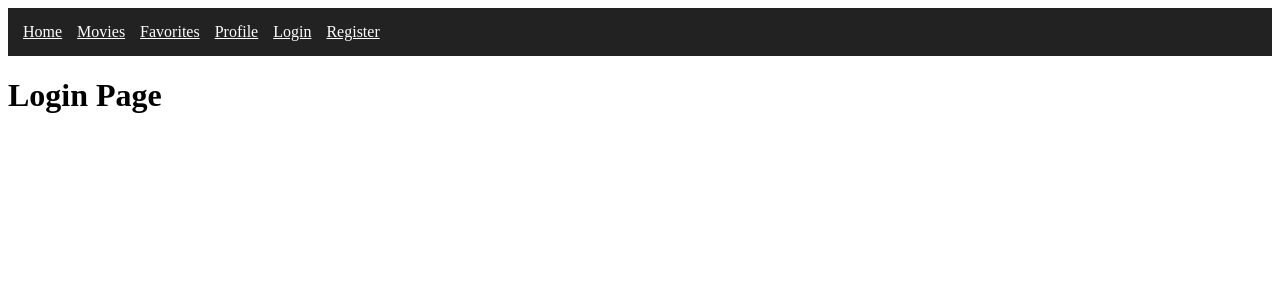
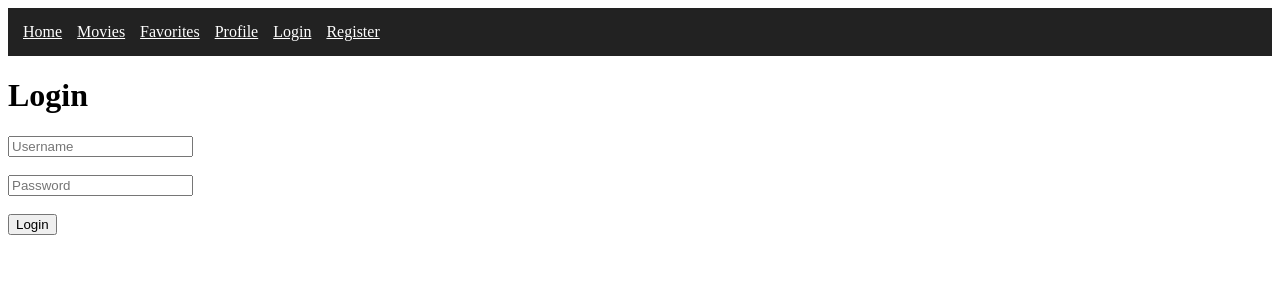
Before and after one commit to salsablqlh/Flixora, a React (Vite) app: page /login in a window 1280 px wide. Shown: the top 300 px of the page. Built offline with nearby package versions, Linux system fonts and the light colour scheme.

Commit message:
menambahkan authentication dan protected routes

```diff
--- a/src/App.jsx
+++ b/src/App.jsx
@@ -5,6 +5,7 @@ import {
 } from "react-router-dom";
 
 import Navbar from "./components/Navbar";
+import ProtectedRoute from "./routes/ProtectedRoute";
 
 import Home from "./pages/Home";
 import Movies from "./pages/Movies";
@@ -27,22 +28,38 @@ function App() {
 
         <Route
           path="/movies"
-          element={<Movies />}
+          element={
+            <ProtectedRoute>
+              <Movies />
+            </ProtectedRoute>
+          }
         />
 
         <Route
           path="/movie/:id"
-          element={<MovieDetail />}
+          element={
+            <ProtectedRoute>
+              <MovieDetail />
+            </ProtectedRoute>
+          }
         />
 
         <Route
           path="/favorites"
-          element={<Favorites />}
+          element={
+            <ProtectedRoute>
+              <Favorites />
+            </ProtectedRoute>
+          }
         />
 
         <Route
           path="/profile"
-          element={<Profile />}
+          element={
+            <ProtectedRoute>
+              <Profile />
+            </ProtectedRoute>
+          }
         />
 
         <Route
--- a/src/components/Navbar.jsx
+++ b/src/components/Navbar.jsx
@@ -1,6 +1,10 @@
 import { Link } from "react-router-dom";
+import { useContext } from "react";
+import { AuthContext } from "../context/AuthContext";
 
 function Navbar() {
+    const { isLoggedIn, logout } = useContext(AuthContext);
+
     return (
         <nav
            style={{
@@ -33,6 +37,12 @@ function Navbar() {
             <Link to="/register" style={{ color: "white" }}>
                 Register
             </Link>
+
+            {isLoggedIn && (
+                <button onClick={logout}>
+                    Logout
+                </button>
+            )}
         </nav>
     );
 }
--- /dev/null
+++ b/src/context/AuthContext.jsx
@@ -0,0 +1,33 @@
+import { createContext, useState } from "react";
+
+export const AuthContext = createContext();
+
+function AuthProvider({ children }) {
+    const [isLoggedIn, setIsLoggedIn] = useState(
+        localStorage.getItem("isLoggedIn") === "true"
+    );
+
+    const login = () => {
+        localStorage.setItem("isLoggedIn", "true");
+        setIsLoggedIn(true);
+    };
+
+    const logout = () => {
+        localStorage.removeItem("isLoggedIn");
+        setIsLoggedIn(false);
+    };
+
+    return (
+        <AuthContext.Provider
+          value={{
+            isLoggedIn,
+            login,
+            logout,
+          }}
+        >
+          {children}
+        </AuthContext.Provider>
+    );
+}
+
+export default AuthProvider;
--- a/src/main.jsx
+++ b/src/main.jsx
@@ -1,11 +1,14 @@
 import React from "react";
 import ReactDOM from "react-dom/client";
 import App from "./App";
+import AuthProvider from "./context/AuthContext";
 
 ReactDOM.createRoot(
   document.getElementById("root")
 ).render(
   <React.StrictMode>
-    <App />
+    <AuthProvider>
+      <App />
+    </AuthProvider>
   </React.StrictMode>
 );
--- a/src/pages/Login.jsx
+++ b/src/pages/Login.jsx
@@ -1,9 +1,73 @@
+import { useState, useContext } from "react";
+import { useNavigate } from "react-router-dom";
+
+import { AuthContext } from "../context/AuthContext";
+
 function Login() {
+    const navigate = useNavigate();
+
+    const { login } =
+      useContext(AuthContext);
+
+    const [username, setUsername] =
+      useState("");
+
+    const [password, setPassword] =
+      useState("");
+
+    const handleLogin = (e) => {
+        e.preventDefault();
+
+        const user = JSON.parse(
+            localStorage.getItem("user")
+        );
+
+        if (
+            user &&
+            username === user.username &&
+            password === user.password
+        ) {
+            login();
+            alert("Login berhasil");
+            navigate("/");
+        } else {
+            alert("Username atau password salah");
+        }
+    };
+
     return (
         <div>
-            <h1>Login Page</h1>
+            <h1>Login</h1>
+
+            <form onSubmit={handleLogin}>
+                <input
+                  type="text"
+                  placeholder="Username"
+                  value={username}
+                  onChange={(e) => setUsername(e.target.value)
+                  }
+                />
+
+                <br />
+                <br />
+
+                <input
+                  type="password"
+                  placeholder="Password"
+                  value={password}
+                  onChange={(e) => setPassword(e.target.value)
+                  }
+                />
+
+                <br />
+                <br />
+
+                <button type="submit">
+                    Login
+                </button>
+            </form>
         </div>
     );
+
 }
-
 export default Login;
--- a/src/pages/Register.jsx
+++ b/src/pages/Register.jsx
@@ -1,7 +1,64 @@
+import { useState } from "react";
+import {useNavigate } from "react-router-dom";
+
 function Register() {
+    const navigate = useNavigate();
+
+    const [username, setUsername] =
+      useState("");
+
+    const [password, setPassword] =
+      useState("");
+
+    const handleRegister = (e) => {
+        e.preventDefault();
+
+        const user = {
+            username,
+            password,
+        };
+
+        localStorage.setItem(
+            "user",
+            JSON.stringify(user)
+        );
+
+        alert("Register berhasil!");
+
+        navigate("/login");
+    };
+
     return (
         <div>
-            <h1>Register Page</h1>
+            <h1>Register</h1>
+
+            <form onSubmit={handleRegister}>
+                <input
+                  type="text"
+                  placeholder="Username"
+                  value={username}
+                  onChange={(e) => setUsername(e.target.value)
+                  }
+                />
+
+                <br />
+                <br />
+
+                <input
+                  type="password"
+                  placeholder="Password"
+                  value={password}
+                  onChange={(e) => setPassword(e.target.value)
+                  }
+                />
+
+                <br />
+                <br />
+
+                <button type="submit">
+                    Register
+                </button>
+            </form>
         </div>
     );
 }
--- /dev/null
+++ b/src/routes/ProtectedRoute.jsx
@@ -0,0 +1,14 @@
+import { useContext } from "react";
+import { Navigate } from "react-router-dom";
+import { AuthContext } from "../context/AuthContext";
+
+function ProtectedRoute({ children }) {
+    const { isLoggedIn } =
+      useContext(AuthContext);
+
+    return isLoggedIn
+      ? children
+      : <Navigate to="/login" />;
+}
+
+export default ProtectedRoute;
```
Also changed, not shown: 2 other files (tests, documents, lock files or other folders).
